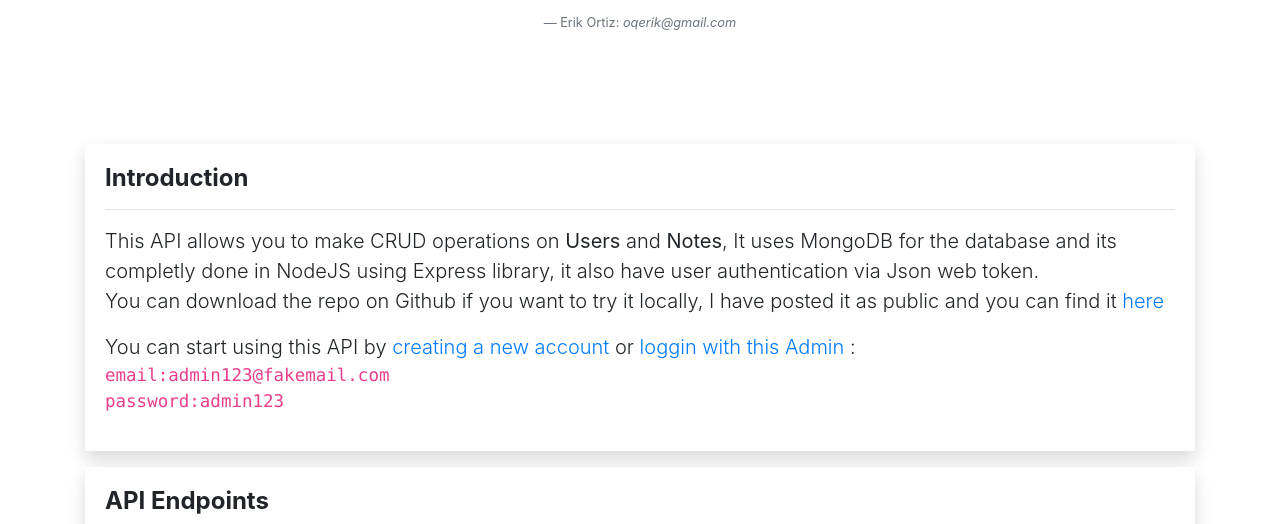
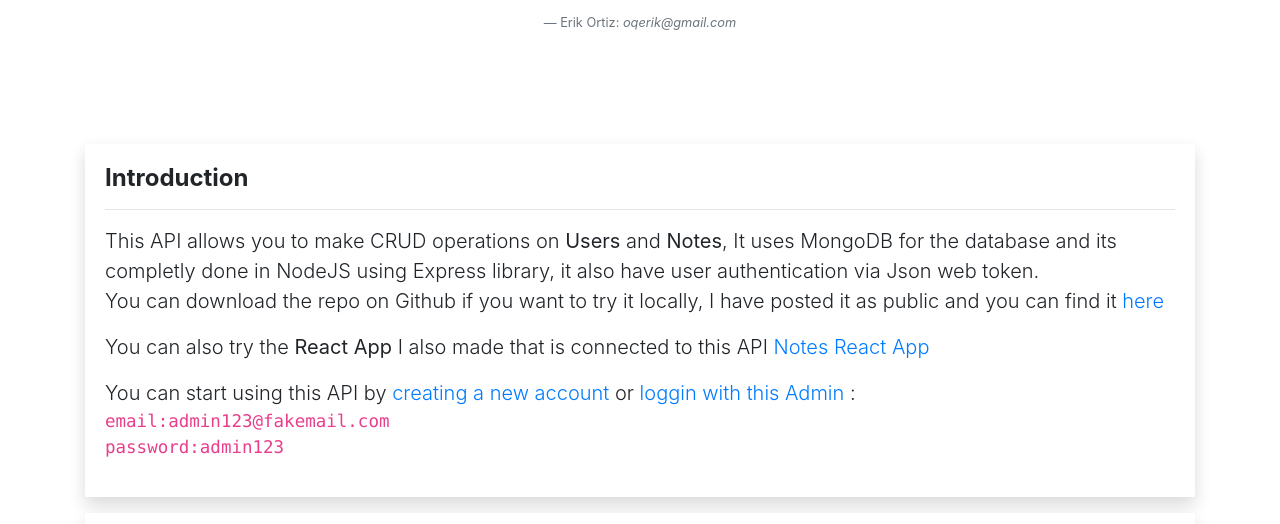
Before and after one commit to oqErik/notes-rest-api-v1, a website: page public/index.html in a window 1280 px wide. Shown: the part 245-769 px from the top of the page. Drawn offline with nearby package versions, Linux system fonts and the light colour scheme.

Commit message:
updated index

```diff
--- a/public/index.html
+++ b/public/index.html
@@ -77,6 +77,11 @@
                             public and you can find it <a href="https://github.com/oqErik/notes-rest-api-v1"
                                 target=”_blank”> here</a>
 
+                        </p>
+
+                        <p class="lead">
+                            You can also try the <strong>React App</strong> I also made that is connected to this API <a
+                                href="https://oqerik-notes-app.netlify.app/" target=”_blank”> Notes React App</a>
                         </p>
 
                         <p class="lead">
```
